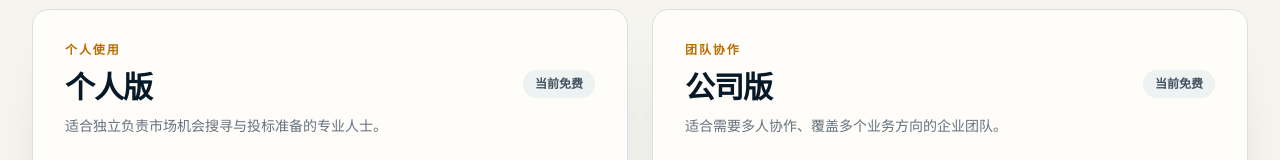
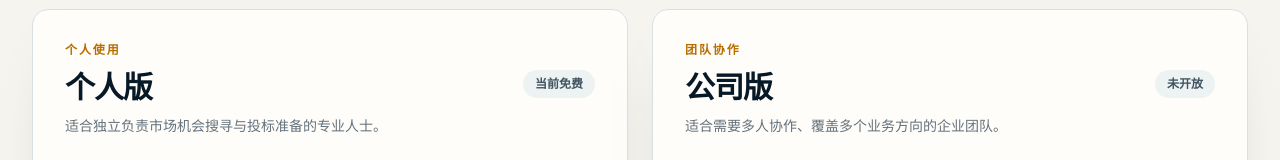
Before and after one commit to Lordain/Tender-Intelligence-Platform, a Next.js app: page /pricing in a window 1280 px wide. Shown: the part 524-684 px from the top of the page. Built offline with nearby package versions, Linux system fonts and the light colour scheme; no server answers; the database is empty.

Commit message:
copy: clarify subscription availability

```diff
--- a/app/pricing/page.tsx
+++ b/app/pricing/page.tsx
@@ -97,7 +97,9 @@ export default function PricingPage() {
                     <h2 className="text-3xl font-black tracking-[-0.035em] text-[#071826]">{plan.name}</h2>
                     <p className="mt-2 max-w-md text-sm leading-6 text-[#64717c]">{plan.description}</p>
                   </div>
-                  <span className="w-fit rounded-full bg-[#edf2f3] px-3 py-1.5 text-xs font-bold text-[#425461]">当前免费</span>
+                  <span className="w-fit rounded-full bg-[#edf2f3] px-3 py-1.5 text-xs font-bold text-[#425461]">
+                    {plan.id === "company" ? "未开放" : "当前免费"}
+                  </span>
                 </div>
 
                 <div className="mt-7 flex items-end gap-2">
```
